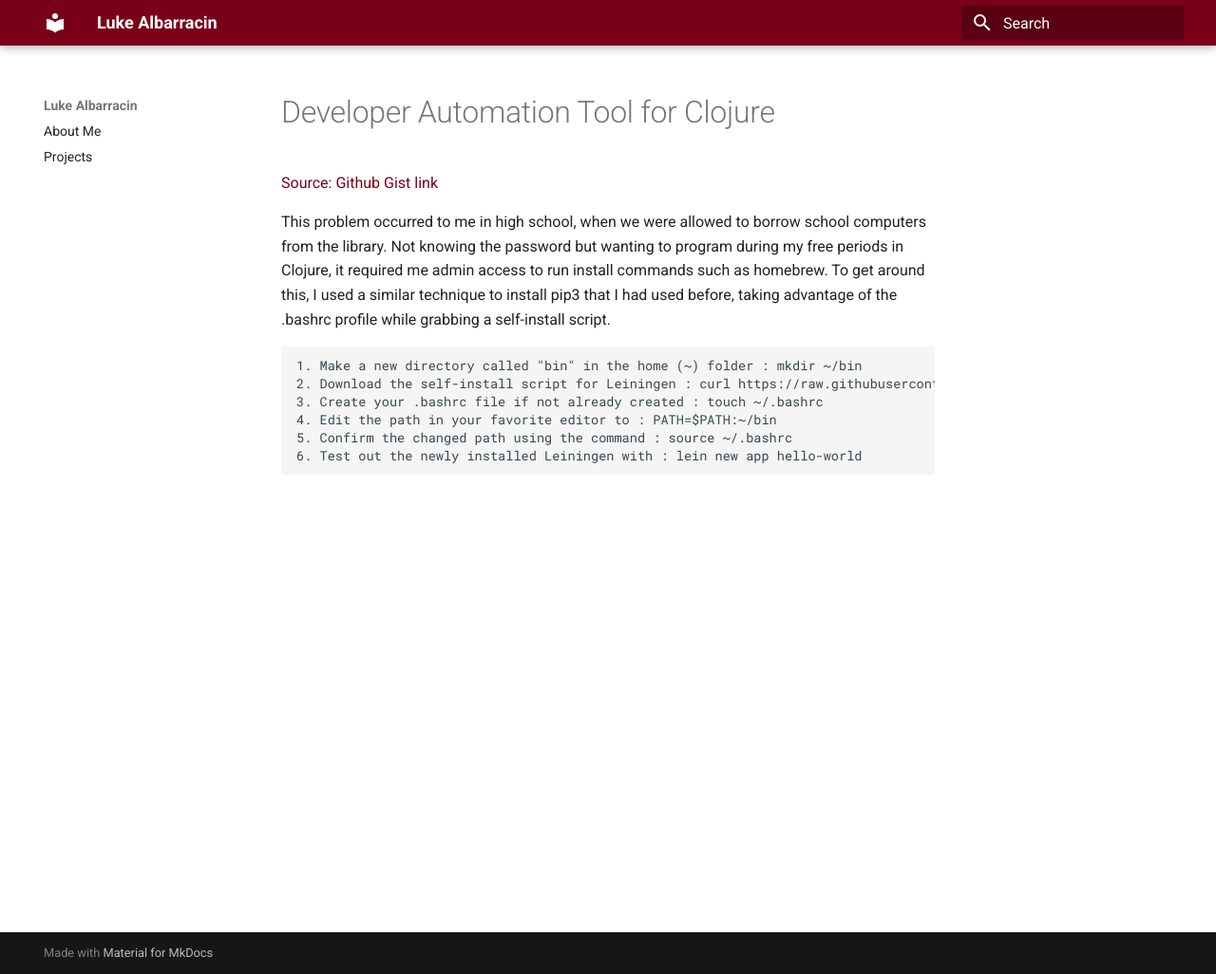
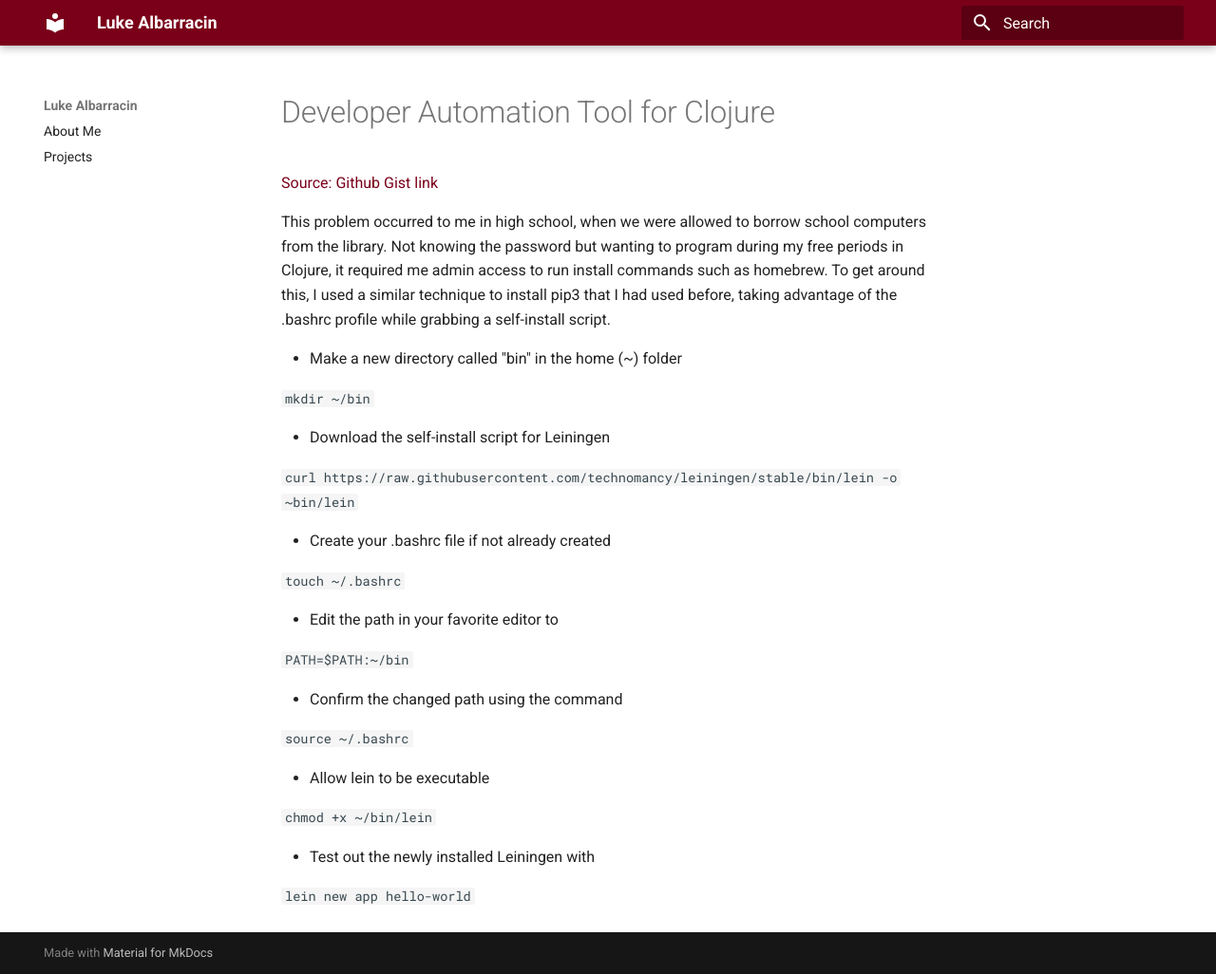
Before and after one commit to LukeAlbarracin/portfolio, an MkDocs documentation site: the page built from docs/projects/gist.md, in a window 1280 px wide and 1026 px high. Shown: the whole window at 95% size. Built offline with MkDocs 1.6.1 and Material for MkDocs 9.7.7, drawn with Linux system fonts in a browser that asks for light colours.

Commit message:
NLA. Updated GitHub gist page.

````diff
--- a/docs/projects/gist.md
+++ b/docs/projects/gist.md
@@ -1,11 +1,31 @@
 # Developer Automation Tool for Clojure
 [Source: Github Gist link](https://gist.github.com/5c366a3e9be836bf63570015a292a0a9)
 <p>This problem occurred to me in high school, when we were allowed to borrow school computers from the library. Not knowing the password but wanting to program during my free periods in Clojure, it required me admin access to run install commands such as homebrew. To get around this, I used a similar technique to install pip3 that I had used before, taking advantage of the .bashrc profile while grabbing a self-install script. </p>
-```
-1. Make a new directory called "bin" in the home (~) folder : mkdir ~/bin
-2. Download the self-install script for Leiningen : curl https://raw.githubusercontent.com/technomancy/leiningen/stable/bin/lein -o ~/bin
-3. Create your .bashrc file if not already created : touch ~/.bashrc
-4. Edit the path in your favorite editor to : PATH=$PATH:~/bin
-5. Confirm the changed path using the command : source ~/.bashrc
-6. Test out the newly installed Leiningen with : lein new app hello-world
-```
+
+- Make a new directory called "bin" in the home (~) folder
+
+`mkdir ~/bin`
+
+- Download the self-install script for Leiningen
+
+`curl https://raw.githubusercontent.com/technomancy/leiningen/stable/bin/lein -o ~bin/lein`
+
+- Create your .bashrc file if not already created
+
+`touch ~/.bashrc`
+
+- Edit the path in your favorite editor to
+
+`PATH=$PATH:~/bin`
+
+- Confirm the changed path using the command
+
+`source ~/.bashrc`
+
+- Allow lein to be executable
+
+`chmod +x ~/bin/lein`
+
+- Test out the newly installed Leiningen with
+
+`lein new app hello-world`
````
